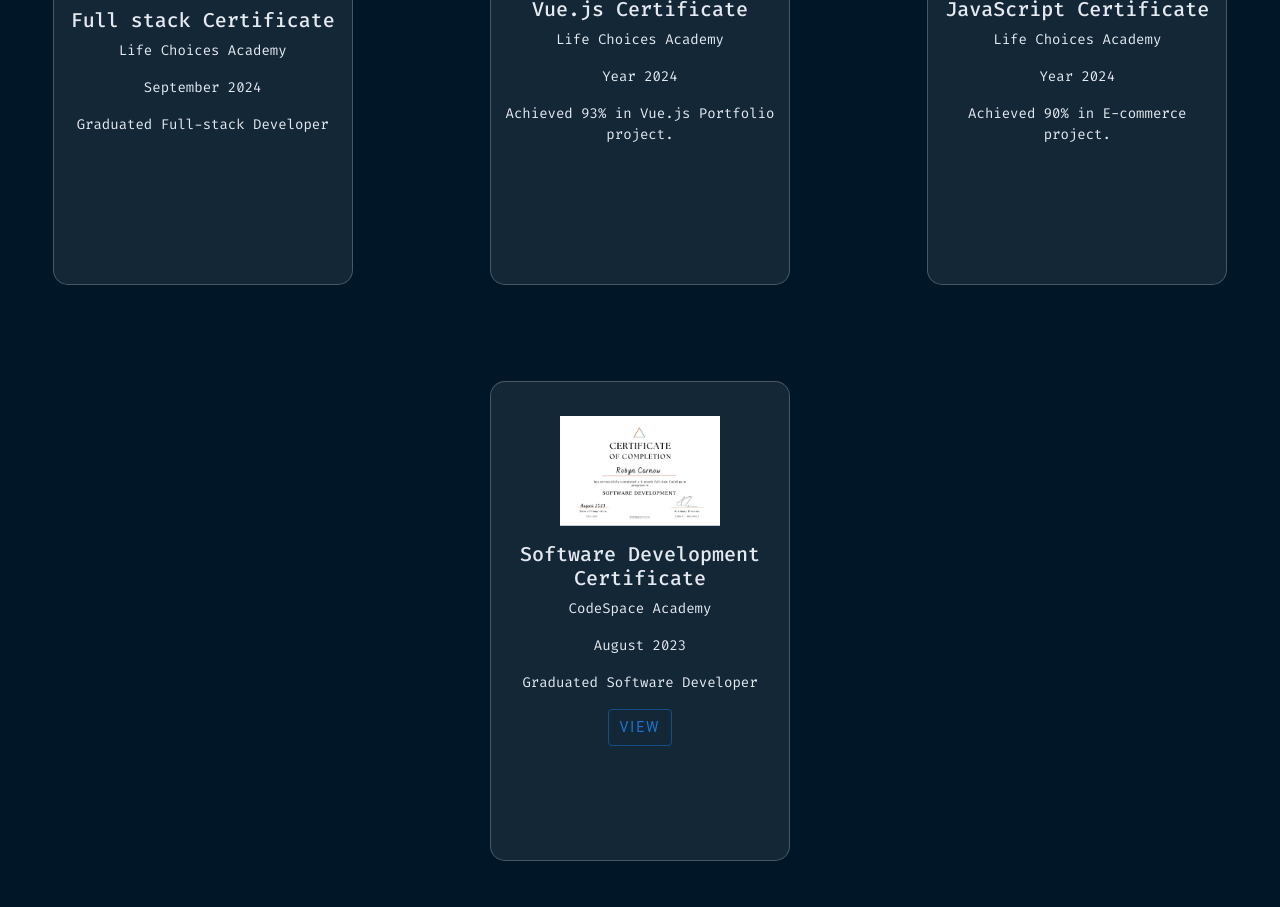
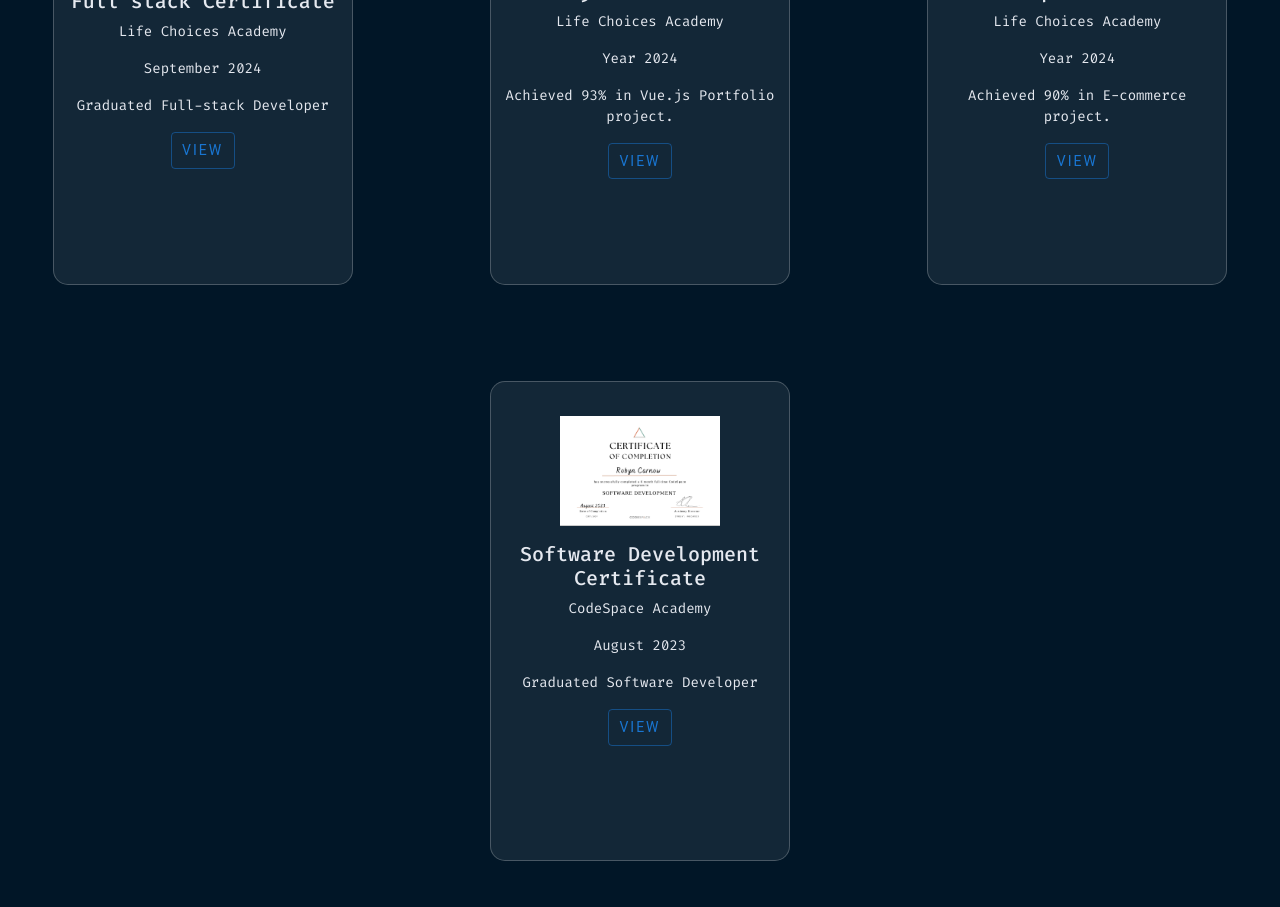
Before and after one commit to robynainsley21/portfolio-dark, a React (Vite) app: page /about in a window 1280 px wide. Shown: the part 2340-3247 px from the top of the page. Built offline with nearby package versions, Linux system fonts and the light colour scheme; a web font is replaced by a local one.

Commit message:
Add certificate links

```diff
--- a/src/assets/components/achievementsComp.jsx
+++ b/src/assets/components/achievementsComp.jsx
@@ -13,7 +13,7 @@
       details: "Graduated Full-stack Developer",
       date: "September 2024",
       img_url: "https://robynainsley21.github.io/images/vue-portfolio-images/fullstack_certificate.jpg",
-      site: "",
+      site: "https://drive.google.com/file/d/1EbKPbo0OO4i-t4zd7WUq6JnD-Dilo40B/view?usp=sharing",
     },
     {
       id: 2,
@@ -22,7 +22,7 @@
       details: "Achieved 93% in Vue.js Portfolio project.",
       date: "Year 2024",
       img_url: "https://robynainsley21.github.io/images/vue-portfolio-images/vue_certifivate.jpg",
-      site: "",
+      site: "https://drive.google.com/file/d/16t1o1i-OS3dQ41jN7yozIbaCMQjMg_f-/view?usp=sharing",
     },
     {
       id: 3,
@@ -31,7 +31,7 @@
       details: "Achieved 90% in E-commerce project.",
       date: "Year 2024",
       img_url: "https://robynainsley21.github.io/images/vue-portfolio-images/js_certificate.jpg",
-      site: "",
+      site: "https://drive.google.com/file/d/1e3DEdpqCXsUXlIVQhudDWZYs7cffca_t/view?usp=sharing",
     },
     {
       id: 4,
```
